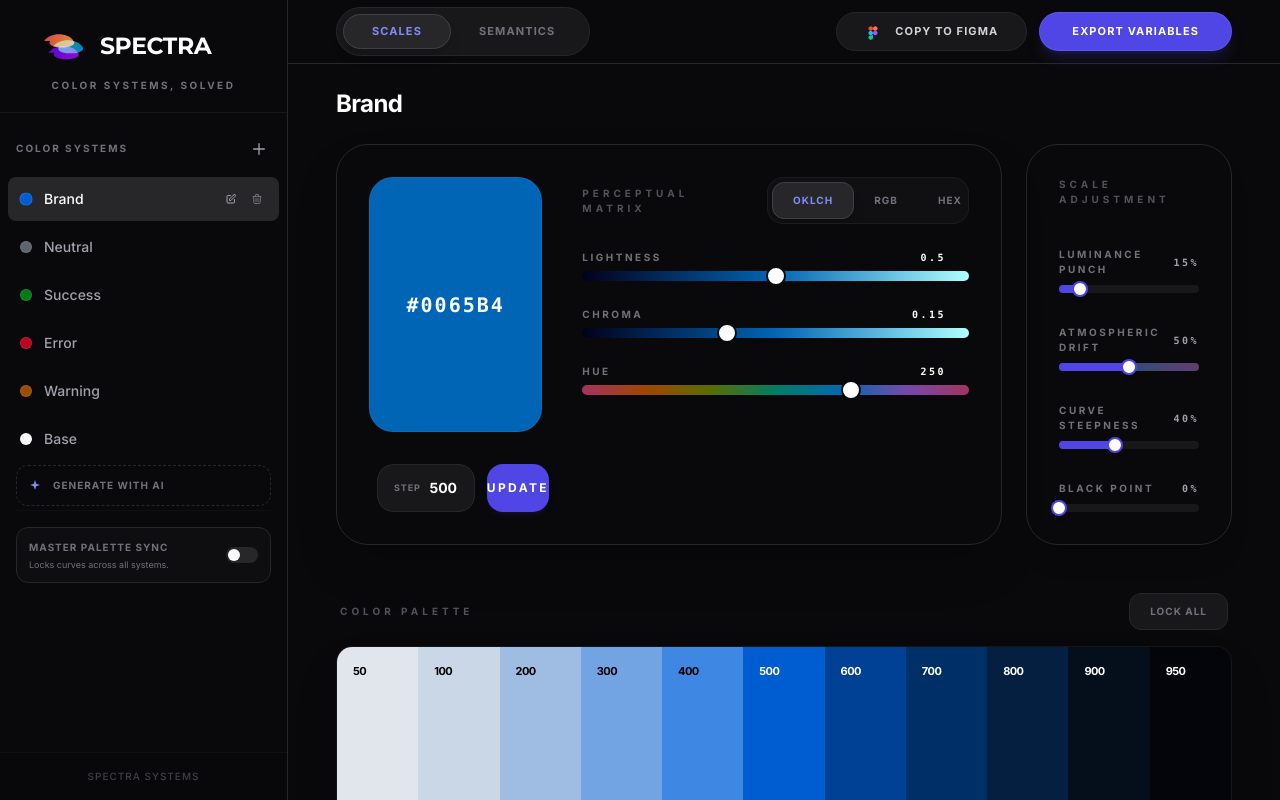
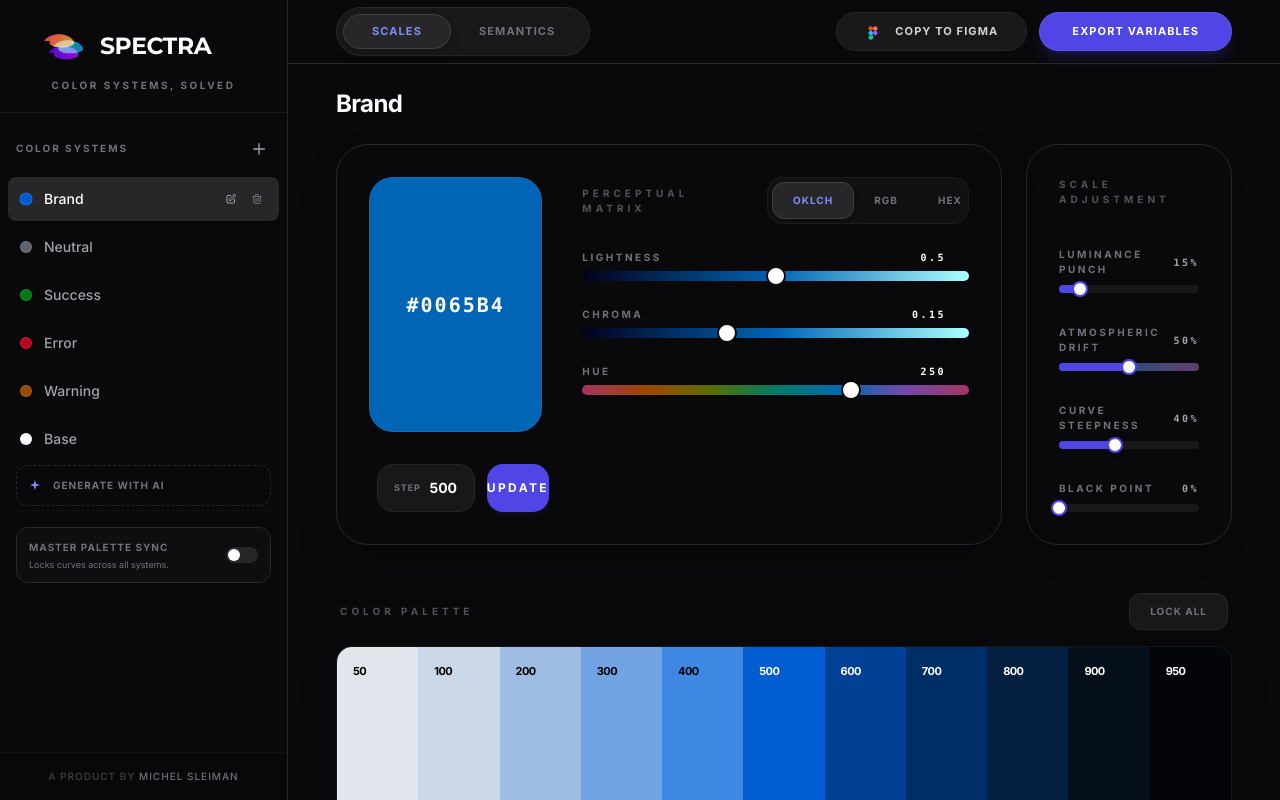
Before and after one commit to michsleiman/Spectra-app, a React (Vite) app: page / in a window 1280 px wide. Built offline with nearby package versions, Linux system fonts and the light colour scheme.

Commit message:
feat(sidebar): Add attribution to sidebar footer
Adds a link to the developer's website in the sidebar footer, attributing the product.

```diff
--- a/components/Sidebar.tsx
+++ b/components/Sidebar.tsx
@@ -238,7 +238,9 @@ const Sidebar: React.FC<SidebarProps> = ({
       </div>
 
       <div className="p-4 bg-zinc-950/20 border-t border-zinc-900/50">
-        <p className="text-[10px] text-zinc-700 font-medium uppercase tracking-widest text-center">Spectra Systems</p>
+        <p className="text-[10px] text-zinc-700 font-medium uppercase tracking-widest text-center">
+          A product by <a href="https://www.michelsleiman.com/" target="_blank" rel="noopener noreferrer" className="text-zinc-500 hover:text-zinc-300 transition-colors">Michel Sleiman</a>
+        </p>
       </div>
     </div>
   );
```
